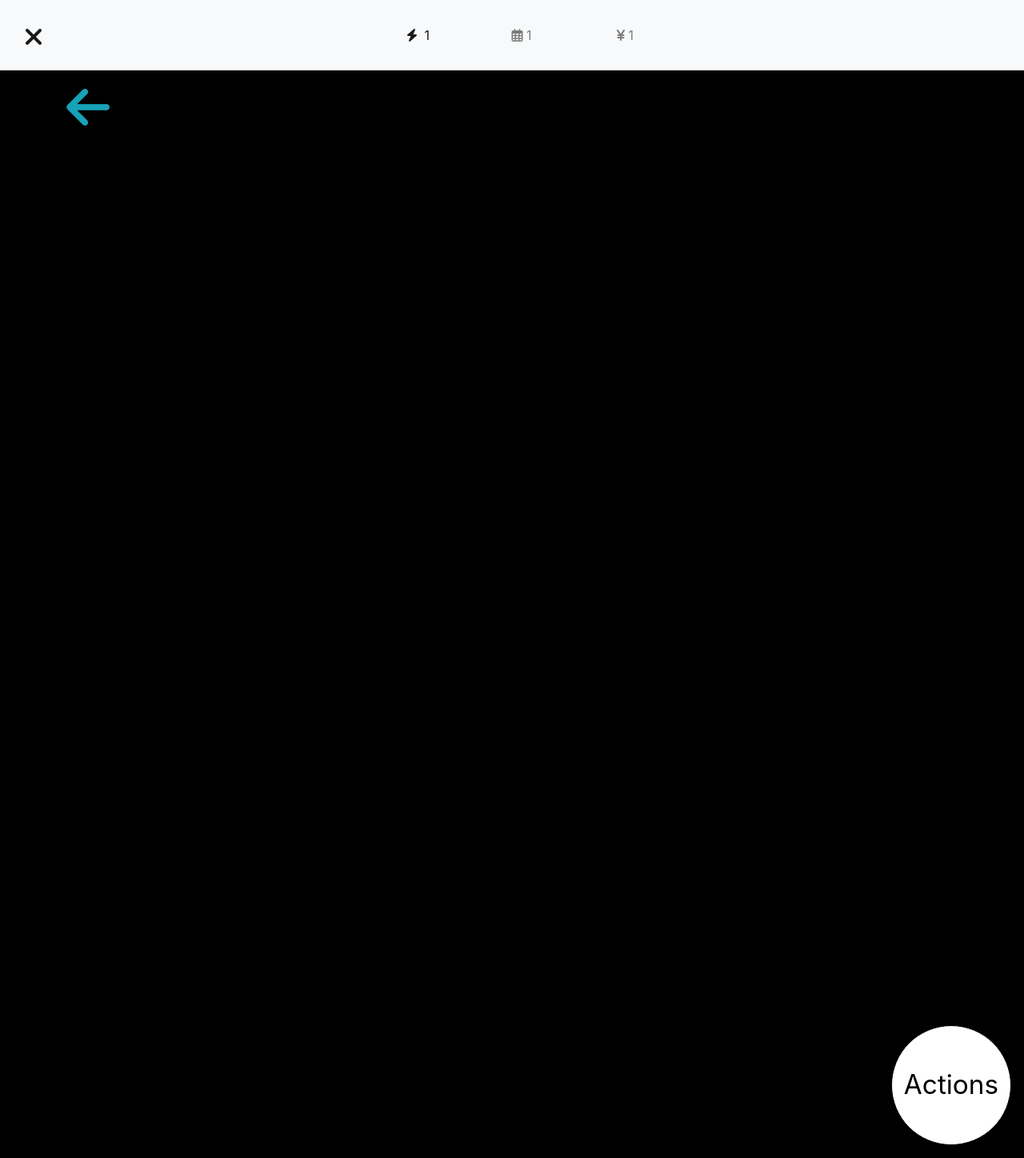
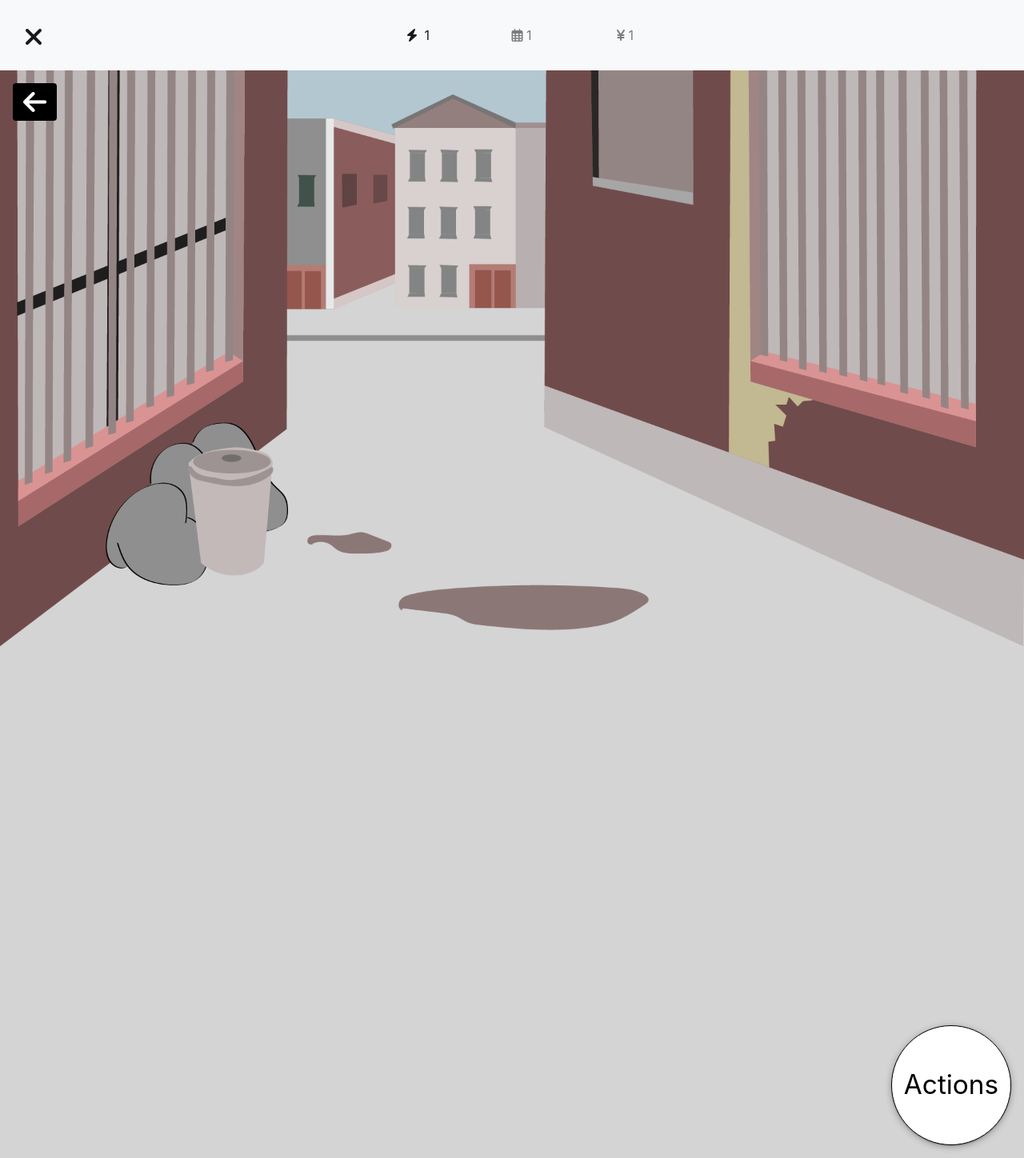
Before and after one commit to AndreasChristensen89/salary_struggle, a Django app: page /grind/back-alley/ in a window 1280 px wide. Shown: the whole page at 80% size. Run offline with Django 3.2, Linux system fonts and the light colour scheme; a user stored in the database is signed in; tables that the repository leaves empty hold one stand-in row (values such as "Sample post"); some libraries are stand-ins or nearby versions.

Commit message:
Set repeat backgrounds, add back-alley bg

```diff
--- a/grind/templates/grind/agency.html
+++ b/grind/templates/grind/agency.html
@@ -9,7 +9,7 @@
         <div class="row">
             <a class="text-center" href="{% url 'grind:city' %}">
                 <div class="col-2 text-center m-3 rounded">
-                    <i class="fas fa-arrow-left text-info return-arrow"></i>
+                    <i class="fas fa-arrow-left text-white btn return-arrow"></i>
                 </div>
 
             </a>
@@ -198,7 +198,7 @@
         <div class="row">
             <a class="text-center" href="{% url 'grind:city' %}">
                 <div class="col-2 text-center m-3 rounded">
-                    <i class="fas fa-arrow-left text-info return-arrow"></i>
+                    <i class="fas fa-arrow-left text-white btn return-arrow"></i>
                 </div>
 
             </a>
--- a/grind/templates/grind/back_alley.html
+++ b/grind/templates/grind/back_alley.html
@@ -3,12 +3,16 @@
 
 {% block content %}
 {% if user.is_authenticated %}
-<div class="h-100 overview" id="">
-    <div class="text-center" id="">
+
+<div class="h-100 overview" id="back-alley-background">
+    <div class="text-center all-game-bg-img" id="back-alley-background-img">
 
         <div class="row">
-            <a class="col-2 text-center m-3 rounded" href="{% url 'grind:downtown' %}">
-                <i class="fas fa-arrow-left text-info return-arrow"></i>
+            <a class="text-center" href="{% url 'grind:downtown' %}">
+                <div class="col-2 text-center m-3 rounded">
+                    <i class="fas fa-arrow-left text-white btn return-arrow"></i>
+                </div>
+
             </a>
         </div>
 
@@ -28,6 +32,39 @@
                 <div class="menuLink lead" id="gamble" aria-label="">Gamble</div>
             </li>
         </ul>
+
+    </div>
+</div>
+
+<!-- for larger screens  -->
+
+<div class="h-100 overview game-background-large">
+    <div class="col-10 mx-auto mt-5 all-game-bg-img" id="back-alley-background-img">
+
+        <div class="row">
+            <a class="text-center" href="{% url 'grind:city' %}">
+                <div class="col-2 text-center m-3 rounded">
+                    <i class="fas fa-arrow-left text-white btn return-arrow"></i>
+                </div>
+
+            </a>
+        </div>
+            <button class="action" aria-label="Opens and closes the menu">
+                <span class="menuIcon material-icons" aria-hidden="true">
+                    Actions
+                </span>
+                <span class="xIcon material-icons d-none" aria-hidden="true">
+                    Close
+                </span>
+            </button>
+            <ul class="menu rounded text-center" id="large-bg">
+                <li>
+                    <div class="menuLink lead" id="fight" aria-label="">Fight</div>
+                </li>
+                <li>
+                    <div class="menuLink lead" id="gamble" aria-label="">Gamble</div>
+                </li>
+            </ul>
 
     </div>
 </div>
--- a/grind/templates/grind/bar.html
+++ b/grind/templates/grind/bar.html
@@ -10,7 +10,7 @@
         <div class="row">
             <a class="text-center" href="{% url 'grind:city' %}">
                 <div class="col-2 text-center m-3 rounded">
-                    <i class="fas fa-arrow-left text-info return-arrow"></i>
+                    <i class="fas fa-arrow-left text-white btn return-arrow"></i>
                 </div>
 
             </a>
@@ -42,7 +42,7 @@
         <div class="row">
             <a class="text-center" href="{% url 'grind:city' %}">
                 <div class="col-2 text-center m-3 rounded">
-                    <i class="fas fa-arrow-left text-info return-arrow"></i>
+                    <i class="fas fa-arrow-left text-white btn return-arrow"></i>
                 </div>
 
             </a>
--- a/grind/templates/grind/cafe.html
+++ b/grind/templates/grind/cafe.html
@@ -11,7 +11,7 @@
         <div class="row">
             <a class="text-center" href="{% url 'grind:city' %}">
                 <div class="col-2 text-center m-3 rounded">
-                    <i class="fas fa-arrow-left text-info return-arrow"></i>
+                    <i class="fas fa-arrow-left text-white btn return-arrow"></i>
                 </div>
 
             </a>
@@ -40,7 +40,7 @@
         <div class="row">
             <a class="text-center" href="{% url 'grind:city' %}">
                 <div class="col-2 text-center m-3 rounded">
-                    <i class="fas fa-arrow-left text-info return-arrow"></i>
+                    <i class="fas fa-arrow-left text-white btn return-arrow"></i>
                 </div>
 
             </a>
--- a/grind/templates/grind/call_center.html
+++ b/grind/templates/grind/call_center.html
@@ -9,7 +9,7 @@
 
         <div class="row">
             <a class="col-2 text-center m-3 rounded" href="{% url 'grind:downtown' %}">
-                <i class="fas fa-arrow-left text-info return-arrow"></i>
+                <i class="fas fa-arrow-left text-white btn return-arrow"></i>
             </a>
         </div>
 
--- a/grind/templates/grind/house.html
+++ b/grind/templates/grind/house.html
@@ -15,7 +15,7 @@
         <div class="row">
             <a class="text-center" href="{% url 'grind:city' %}">
                 <div class="col-2 text-center m-3 rounded">
-                    <i class="fas fa-arrow-left text-info return-arrow"></i>
+                    <i class="fas fa-arrow-left text-white btn return-arrow"></i>
                 </div>
 
             </a>
@@ -50,7 +50,7 @@
         <div class="row">
             <a class="text-center" href="{% url 'grind:city' %}">
                 <div class="col-2 text-center m-3 rounded">
-                    <i class="fas fa-arrow-left text-info return-arrow"></i>
+                    <i class="fas fa-arrow-left text-white btn return-arrow"></i>
                 </div>
 
             </a>
--- a/grind/templates/grind/store.html
+++ b/grind/templates/grind/store.html
@@ -9,7 +9,7 @@
         <div class="row">
             <a class="text-center" href="{% url 'grind:downtown' %}">
                 <div class="col-2 text-center m-3 rounded">
-                    <i class="fas fa-arrow-left text-info return-arrow"></i>
+                    <i class="fas fa-arrow-left text-white btn return-arrow"></i>
                 </div>
 
             </a>
@@ -65,7 +65,7 @@
         <div class="row">
             <a class="text-center" href="{% url 'grind:city' %}">
                 <div class="col-2 text-center m-3 rounded">
-                    <i class="fas fa-arrow-left text-info return-arrow"></i>
+                    <i class="fas fa-arrow-left text-white btn return-arrow"></i>
                 </div>
             </a>
         </div>
--- a/static/css/game_base.css
+++ b/static/css/game_base.css
@@ -159,8 +159,10 @@ body {
 }
 
 .return-arrow {
-    font-size: 46pt;
-    box-shadow: 0 0.125rem 0.5rem rgba(0, 0, 0, .3), 0 0.0625rem 0.125rem rgba(0, 0, 0, .2);
+    font-size: 25pt;
+    /* box-shadow: 0 0.125rem 0.5rem rgba(0, 0, 0, .3), 0 0.0625rem 0.125rem rgba(0, 0, 0, .2); */
+    /* border: 1px solid black; */
+    background-color: black;
 }
 
 .place {
@@ -197,6 +199,10 @@ body {
 
 #bar-background {
     background-color: #dea866;
+}
+
+#back-alley-background {
+    background-color: #d4d4d4;
 }
 
 #agency-background-img {
@@ -340,6 +346,10 @@ body {
         display: none;
     }
 
+    #back-alley-background {
+        display: none;
+    }
+
     #cafe-background {
         display: none;
     }
@@ -357,7 +367,7 @@ body {
     }
 
     #house-background-img {
-        background-image: url(/media/backgrounds/house_horizontal.png);
+        background-image: url(/media/backgrounds/house_repeat.png);
     }
 
     #agency-background-img {
@@ -365,32 +375,41 @@ body {
     }
 
     #bar-background-img {
-        background-image: url(/media/backgrounds/bar_horizontal.png);
+        background-image: url(/media/backgrounds/bar_repeat.png);
+    }
+
+    #back-alley-background-img {
+        background-image: url(/media/backgrounds/back_alley_repeat.png);
     }
 
     #cafe-background-img {
-        background-image: url(/media/backgrounds/cafee_horizontal.png);
+        background-image: url(/media/backgrounds/cafe_repeat.png);
     }
 
     .all-game-bg-img {
         /* background-size: contain; */
-        background-repeat: no-repeat;
-        height: 1500px;
-        width: 2000px;
+        background-repeat: repeat-x;
+        /* height: 1500px;
+        width: 2000px; */
+        min-height: 80%;
     }
 }
 
 @media (max-width: 1600px) {
     #house-background-img {
-        background-image: url(/media/backgrounds/house_horizontal.png);
+        background-image: url(/media/backgrounds/house_repeat.png);
     }
 
-    /* #city-background-img {
-        height: ;
-    } */
+    #city-background-img {
+        height: 75vw
+    }
+
+    #back-alley-background-img {
+        background-image: url(/media/backgrounds/back_alley_repeat.png);
+    }
 
     #cafe-background-img {
-        background-image: url(/media/backgrounds/cafee_horizontal.png);
+        background-image: url(/media/backgrounds/cafe_repeat.png);
     }
 
     #agency-background-img {
@@ -398,12 +417,12 @@ body {
     }
 
     #bar-background-img {
-        background-image: url(/media/backgrounds/bar_horizontal.png);
+        background-image: url(/media/backgrounds/bar_repeat.png);
     }
 
     .all-game-bg-img {
         background-size: contain;
-        background-repeat: no-repeat;
+        background-repeat: repeat-x;
         height: 1300px;
         /* background-position-y: -50%; */
     }
@@ -424,7 +443,7 @@ body {
     }
 
     #house-background-img {
-        background-image: url(/media/backgrounds/house_horizontal.png);
+        background-image: url(/media/backgrounds/house_repeat.png);
     }
 
     #agency-background-img {
@@ -432,21 +451,26 @@ body {
     }
 
     #bar-background-img {
-        background-image: url(/media/backgrounds/bar_horizontal.png);
+        background-image: url(/media/backgrounds/bar_repeat.png);
+    }
+
+    #back-alley-background-img {
+        background-image: url(/media/backgrounds/back_alley_repeat.png);
     }
 
     #cafe-background-img {
-        background-image: url(/media/backgrounds/cafee_horizontal.png);
+        background-image: url(/media/backgrounds/cafe_repeat.png);
     }
 
     #city-background-img {
-        height: 75vw;
+        background-image: url(/media/backgrounds/city_background_horizontal.png);
+        height: 75vw
     }
 
     .all-game-bg-img {
         background-size: contain;
-        background-repeat: no-repeat;
-        height: 1300px;
+        background-repeat: repeat-x;
+        /* height: 1300px; */
         background-position: top;
     }
 }
@@ -470,15 +494,15 @@ body {
     .all-game-bg-img {
         height: 80vw;
         background-size: contain;
-        background-repeat: no-repeat;
+        background-repeat: repeat-x;
     }
 
     #house-background-img {
-        background-image: url(/media/backgrounds/house_horizontal.png);
+        background-image: url(/media/backgrounds/house_repeat.png);
     }
 
     #bar-background-img {
-        background-image: url(/media/backgrounds/bar_horizontal.png);
+        background-image: url(/media/backgrounds/bar_repeat.png);
     }
 
     #city-background-img {
@@ -489,8 +513,12 @@ body {
         background-image: url(/media/backgrounds/agency_horizontal.png);
     }
 
+    #back-alley-background-img {
+        background-image: url(/media/backgrounds/back_alley_repeat.png);
+    }
+
     #cafe-background-img {
-        background-image: url(/media/backgrounds/cafee_horizontal.png);
+        background-image: url(/media/backgrounds/cafe_repeat.png);
     }
 
     .action-btns {
@@ -518,6 +546,10 @@ body {
         background-size: contain;
     }
 
+    #back-alley-background-img {
+        background-image: url(/media/backgrounds/back_alley_repeat.png);
+    }
+
     #house-background-img {
         background-image: url(/media/backgrounds/house-mobile.png);
     }
```
Also changed, not shown: grind/templates/grind/city.html (+26 -38 lines), media/backgrounds/back_alley_repeat.png (added), media/backgrounds/bar_repeat.png (added), media/backgrounds/cafe_repeat.png (added), media/backgrounds/house_repeat.png (added).
